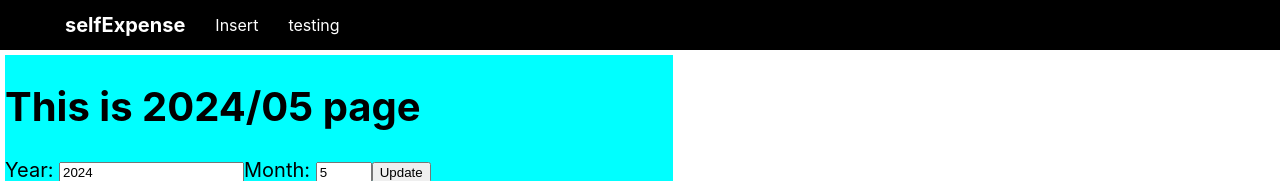
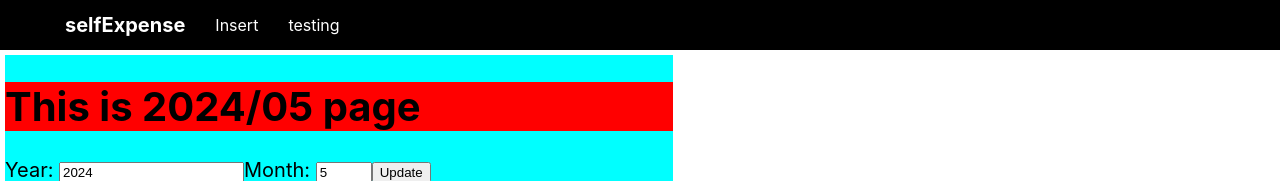
Before and after one commit to ste900811/selfExpenses, a Next.js app: page / in a window 1280 px wide. Shown: the top 181 px of the page. Built offline with nearby package versions, Linux system fonts and the light colour scheme; no server answers; the database is empty.

Commit message:
Get ready for delete daily expenses function

```diff
--- a/lib/mongo/expenses.ts
+++ b/lib/mongo/expenses.ts
@@ -49,6 +49,7 @@ export async function putExpenses(data: any) {
     const currentExpense = await expenses.find( {"_id": objectID}).toArray();
     const dailyExpenses = currentExpense[0].day;
 
+    if (data.action === "insertDay") {
       // add the new expense to the dailyExpenses array
       dailyExpenses.push({
         "day" : data.day,
@@ -64,6 +65,7 @@ export async function putExpenses(data: any) {
       )
 
       return "Expense added successfully";
+    }
   } catch (error) {
     return { error: 'Failed to fetch expenses' };
   }
--- a/pages/index.tsx
+++ b/pages/index.tsx
@@ -108,7 +108,7 @@ export default function Home() {
       setDetails([...details, detail]);
 
       // insert the new detail into the database with API call
-      axios.post('/api/mongoDB/details', { detail: detail })
+      await axios.post('/api/mongoDB/details', { detail: detail })
       .then((response) => {
         console.log(response.data);
       }).catch((error) => {
@@ -126,7 +126,7 @@ export default function Home() {
       .catch((error) => { console.log(error); })
     } else if (dailyExpenses.length !== 0) {
       await axios.put('/api/mongoDB/expenses',
-        { collectionID: collectionID, day: day, category: category, detail: detail, amount: amount})
+        { collectionID: collectionID, day: day, category: category, detail: detail, amount: amount, action: "insertDay"})
       .then((response) => { console.log(response.data); })
       .catch((error) => { console.log(error); })
     }
@@ -140,7 +140,9 @@ export default function Home() {
     <div className = {indexStyles.container}>
       <title>Home Page</title>
 
-      <h1>This is {year}/{ month < 10 ? 0+month.toString() : month } page</h1>
+      <div className= {indexStyles.title}>
+        <h1>This is {year}/{ month < 10 ? 0+month.toString() : month } page</h1>
+      </div>
 
       <div className = {indexStyles.input}>
         Year:  <input type="number" id="yearID" defaultValue={year.toString()}></input>
@@ -167,7 +169,8 @@ export default function Home() {
       </div>
 
       <div>
-        {dailyExpenses.map((expense: any) => <p key={expense._id}>{expense.day} {expense.category} {expense.detail} {expense.amount}</p>)}
+        {dailyExpenses.map((expense: any) =>
+        <p key={expense._id+expense.category+expense.detail+expense.amount}> {expense.day} {expense.category} {expense.detail} {expense.amount}</p>)}
       </div>
 
     </div>
--- a/styles/index.module.css
+++ b/styles/index.module.css
@@ -4,3 +4,7 @@
   left: 5px;
   top: 55px;
 }
+
+.title {
+  background-color: red;
+}
```
Lines whose indentation alone changed are shown as unchanged.
